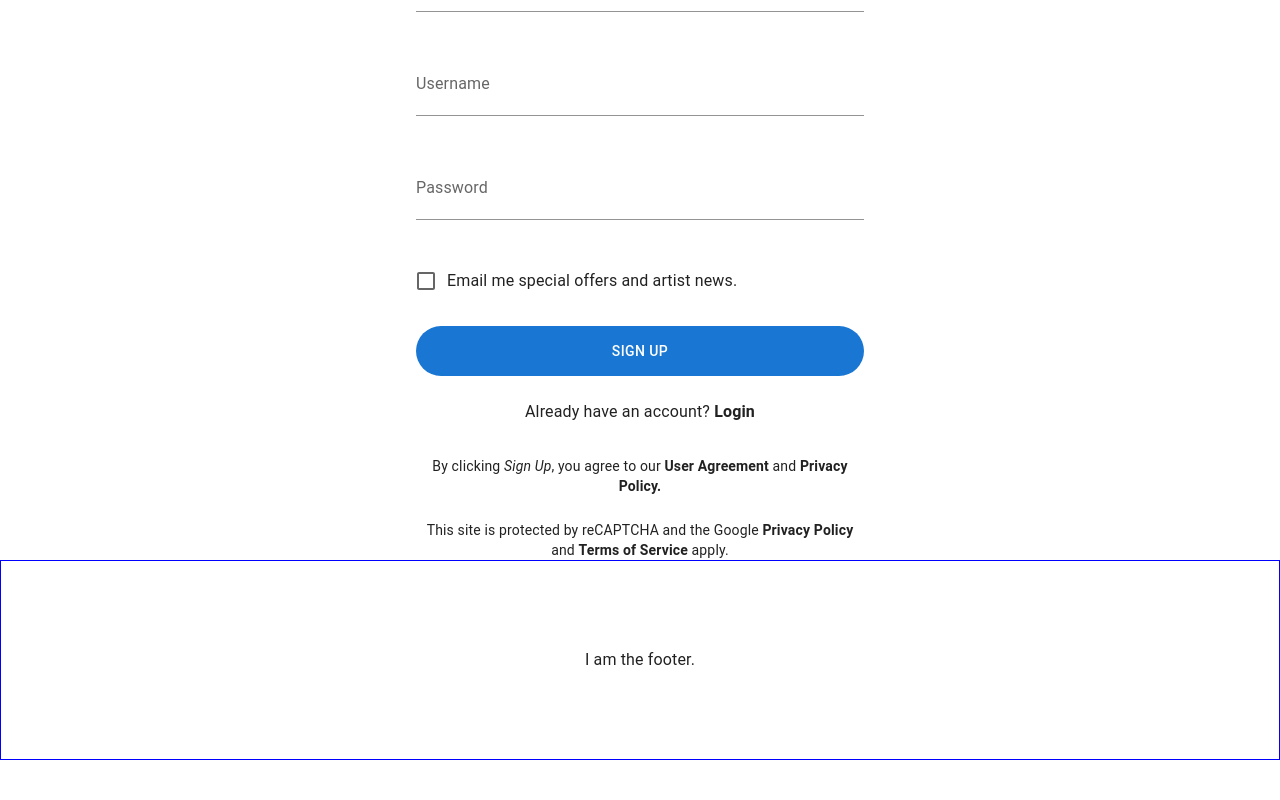
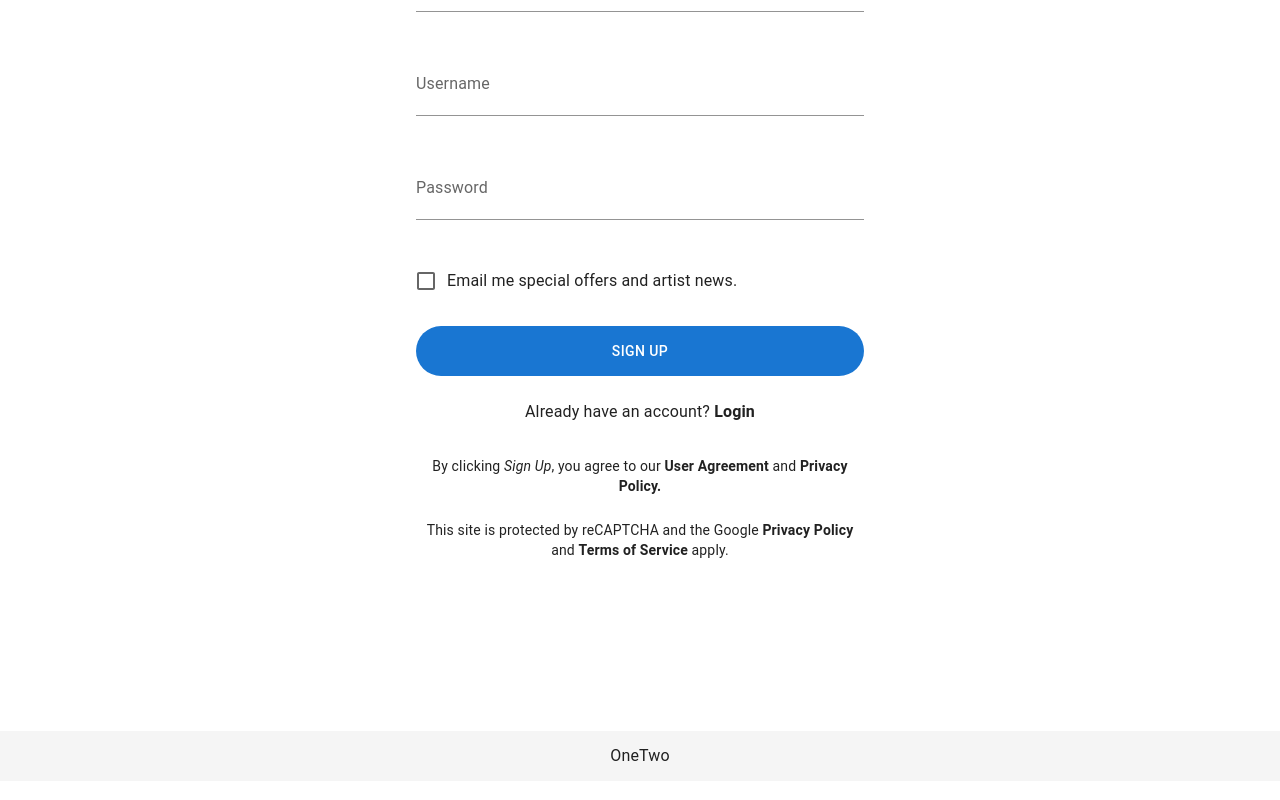
Before and after one commit to Tanaka785/OnlineStore, a React (Vite) app in the folder Frontend/: page /signup in a window 1280 px wide. Shown: the part 578-1378 px from the top of the page. Before the commit the page ends 1338 px from the top, so only its background shows below. Built offline with nearby package versions, Linux system fonts and the light colour scheme.

Commit message:
sets backgroundColor of light grey on AuthFooter component & AuthenticationNavbar component

```diff
--- a/Frontend/src/components/other/authentication/footer/AuthFooter.jsx
+++ b/Frontend/src/components/other/authentication/footer/AuthFooter.jsx
@@ -1,18 +1,32 @@
-import { Box } from "@mui/material";
+import { Box, Typography } from "@mui/material";
+import { useTheme } from "@emotion/react";
 
 export default function AuthFooter() {
+  const theme = useTheme();
   return (
     <Box
       sx={{
         display: "grid",
         bottom: 0,
+        marginTop: 12,
         width: "100%",
-        border: "1px solid blue",
         minHeight: 200,
         placeItems: "center",
       }}
     >
-      I am the footer.
+      <Box
+        sx={{
+          display: "flex",
+          width: "100%",
+          backgroundColor: theme.palette.grey[100],
+          justifyContent: "center",
+          alignItems: "center",
+          height: 50,
+        }}
+      >
+        <Typography>One</Typography>
+        <Typography>Two</Typography>
+      </Box>
     </Box>
   );
 }
--- a/Frontend/src/components/other/authentication/shared/AuthenticationNavbar.jsx
+++ b/Frontend/src/components/other/authentication/shared/AuthenticationNavbar.jsx
@@ -17,7 +17,7 @@ export default function AuthenticationNavbar() {
         position="static"
         sx={{
           width: "100%",
-          backgroundColor: theme.palette.grey[50],
+          backgroundColor: theme.palette.grey[100],
           color: "primary.main",
         }}
       >
```
